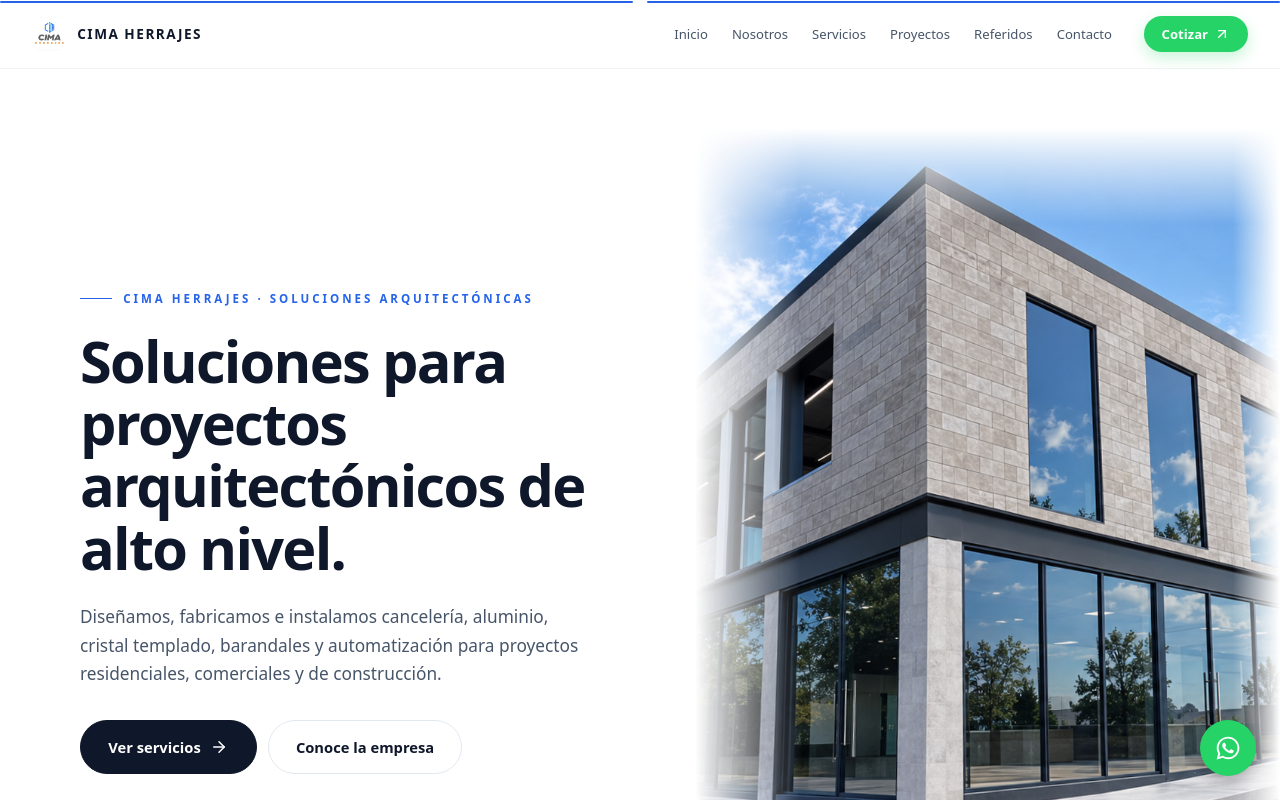
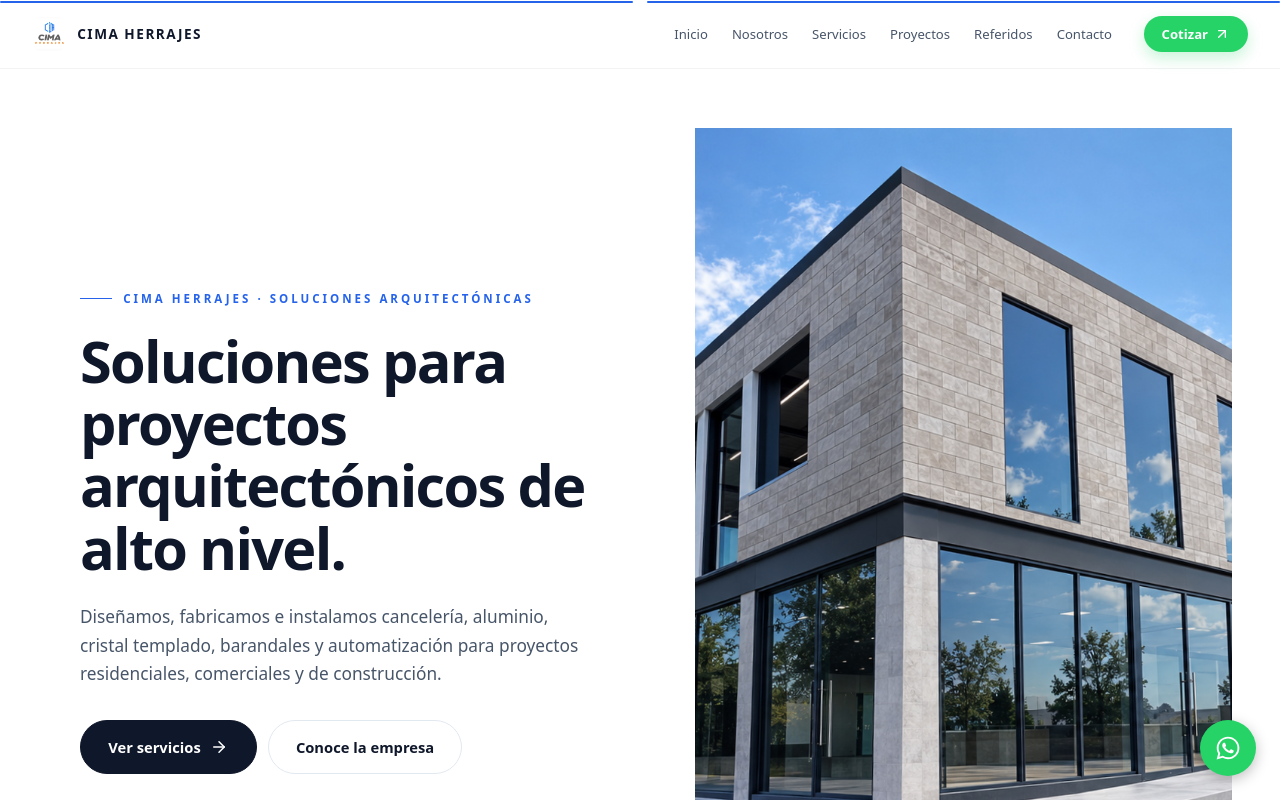
Before and after one commit to cristiangca/cima_herrajes, a React (Vite) app: page / in a window 1280 px wide. Shown: the top 800 px of the page. Built offline with nearby package versions, Linux system fonts and the light colour scheme.

Commit message:
update version 7-d4 lista

```diff
--- a/src/pages/home/Home.jsx
+++ b/src/pages/home/Home.jsx
@@ -543,9 +543,10 @@ const cerrarMenu = () => setMenuOpen(false)
  {/* ============ 1. HERO CON POST-IT ============ */}
  <section id="inicio" className="slide slide-hero">
   <div className="slide-inner hero-inner">
+
+
+ <div className="hero-veil" />
 <img className="hero-bg" src={banner} alt="" />
-    <div className="hero-veil" />
-
     <div className="hero-body">
       <Reveal as="span" className="hero-eyebrow" delay={100}>
         CIMA HERRAJES · SOLUCIONES ARQUITECTÓNICAS
@@ -698,14 +699,14 @@ Especialidades
  <h3>{SERVICIO_DESTACADO.titulo}</h3>
  <p>{SERVICIO_DESTACADO.texto}</p>
 
- <button
+ {/* <button
  type="button"
  className="servicio-wa-btn"
  onClick={() => abrirBurbujaServicio(SERVICIO_DESTACADO.titulo)}
  style={{ marginTop: 12 }}
  >
  <FaWhatsapp size={15} /> Consultar por WhatsApp
- </button>
+ </button> */}
  </div>
  <Link
  to={`/servicios/${SERVICIO_DESTACADO.slug}`}
@@ -825,65 +826,64 @@ Especialidades
 
       <div className="split-pilares">
         <Reveal className="split-pilar" delay={260}>
+          <div className="split-pilar-head">
             <div className="split-pilar-icon">
               <FiTool size={18} />
             </div>
-          <div>
             <h4>Experiencia</h4>
+          </div>
           <p>
             Nuestro conocimiento técnico nos permite entender las
             necesidades de cada proyecto y ejecutarlas con precisión.
           </p>
-          </div>
         </Reveal>
 
         <Reveal className="split-pilar" delay={320}>
+          <div className="split-pilar-head">
             <div className="split-pilar-icon">
               <FiShield size={18} />
             </div>
-          <div>
             <h4>Calidad</h4>
+          </div>
           <p>
             Cuidamos cada etapa, desde los materiales y la fabricación
             hasta la instalación y los acabados.
           </p>
-          </div>
         </Reveal>
 
         <Reveal className="split-pilar" delay={380}>
+          <div className="split-pilar-head">
             <div className="split-pilar-icon">
               <FiUsers size={18} />
             </div>
-          <div>
             <h4>Acompañamiento</h4>
+          </div>
           <p>
             Acompañamos al cliente durante cada etapa, con comunicación
             cercana y seguimiento continuo.
           </p>
-          </div>
         </Reveal>
 
         <Reveal className="split-pilar" delay={440}>
+          <div className="split-pilar-head">
             <div className="split-pilar-icon">
               <FiEdit3 size={18} />
             </div>
-          <div>
             <h4>Personalización</h4>
+          </div>
           <p>
             Analizamos las necesidades de cada proyecto para encontrar
             la solución más adecuada.
           </p>
-          </div>
         </Reveal>
       </div>
     </div>
   </div>
 </Slide>
-
  {/* ============ 6. IMAGEN EN RANURA ============ */}
  <section id="que-hacemos" className="titulo-seccion" aria-label="Especialidades">
  <span className="kicker">Que hacemos </span>
- <h2 className="display">Soluciones diseñadas para adaptarse a cada espacio y necesidad </h2>
+ <h1 className="di">Soluciones diseñadas para adaptarse a cada espacio y necesidad </h1>
  <Catalogo></Catalogo>
 </section>
 
--- a/src/styles/home.css
+++ b/src/styles/home.css
@@ -434,36 +434,7 @@
   max-height: none;
   object-fit: cover;
   object-position: center;
-
-  -webkit-mask-image:
-    linear-gradient(to right,
-      transparent 0%,
-      #000 18%,
-      #000 92%,
-      transparent 100%
-    ),
-    linear-gradient(to bottom,
-      transparent 0%,
-      #000 12%,
-      #000 88%,
-      transparent 100%
-    );
-  -webkit-mask-composite: source-in;
-
-  mask-image:
-    linear-gradient(to right,
-      transparent 0%,
-      #000 18%,
-      #000 92%,
-      transparent 100%
-    ),
-    linear-gradient(to bottom,
-      transparent 0%,
-      #000 12%,
-      #000 88%,
-      transparent 100%
-    );
-  mask-composite: intersect;
+ padding-right: 3rem;
 
   z-index: 1;
 }
@@ -757,6 +728,7 @@
     object-fit: cover;
     object-position: center top;
     z-index: 0;
+    padding-right: 0rem;
 
     /* Fade hacia blanco puro: abajo fuerte para integrarse con el texto */
     -webkit-mask-image: linear-gradient(
@@ -770,7 +742,7 @@
       to bottom,
       transparent 0%,
       #000 8%,
-      #000 60%,
+      #000 78%,
       transparent 100%
     );
     -webkit-mask-composite: source-over;
@@ -2324,4 +2296,62 @@
  .whatsapp-bubble {
  width: 280px;
  }
-}
+}/* ============================================================
+   PILARES (lista vertical · icono + título en fila, párrafo abajo)
+   ============================================================ */
+.split-pilares {
+  display: flex;
+  flex-direction: column;
+  gap: 1.6rem;
+  margin-top: 0.5rem;
+}
+
+.split-pilar {
+  display: flex;
+  flex-direction: column;
+  gap: 0.6rem;
+  background: transparent;
+  border: none;
+  padding: 0;
+}
+
+.split-pilar-head {
+  display: flex;
+  align-items: center;
+  gap: 0.65rem;
+}
+
+.split-pilar-icon {
+  flex: 0 0 auto;
+  width: 38px;
+  height: 38px;
+  border-radius: 10px;
+  display: inline-flex;
+  align-items: center;
+  justify-content: center;
+  color: #2563eb;
+  background: #eff6ff;
+  transition: background 0.25s ease, color 0.25s ease;
+}
+
+.split-pilar:hover .split-pilar-icon {
+  background: #2563eb;
+  color: #fff;
+}
+
+.split-pilar h4 {
+  font-size: 1.02rem;
+  font-weight: 700;
+  color: #0f172a;
+  line-height: 1.2;
+  margin: 0;
+  letter-spacing: -0.01em;
+}
+
+.split-pilar p {
+  font-size: 0.9rem;
+  line-height: 1.6;
+  color: #475569;
+  margin: 0;
+  max-width: 46ch;
+}
```
Lines whose indentation alone changed are shown as unchanged.
